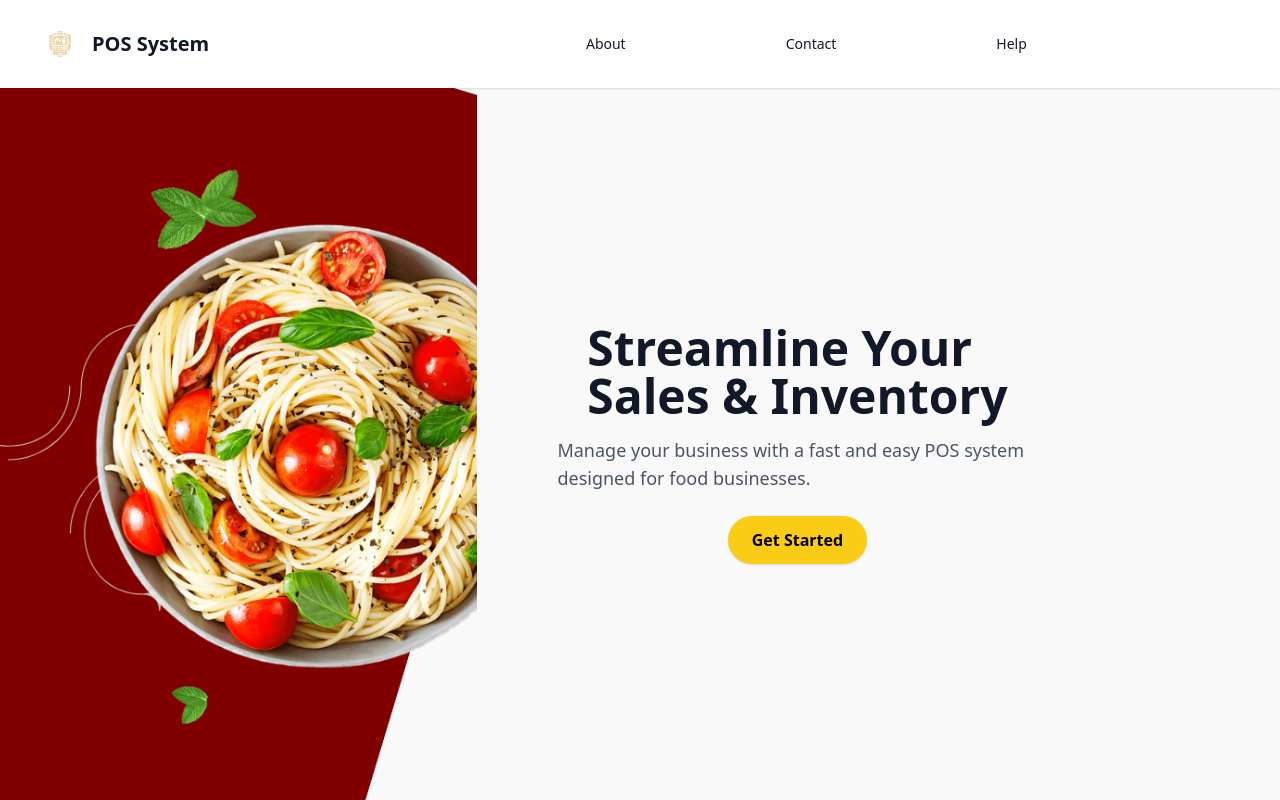
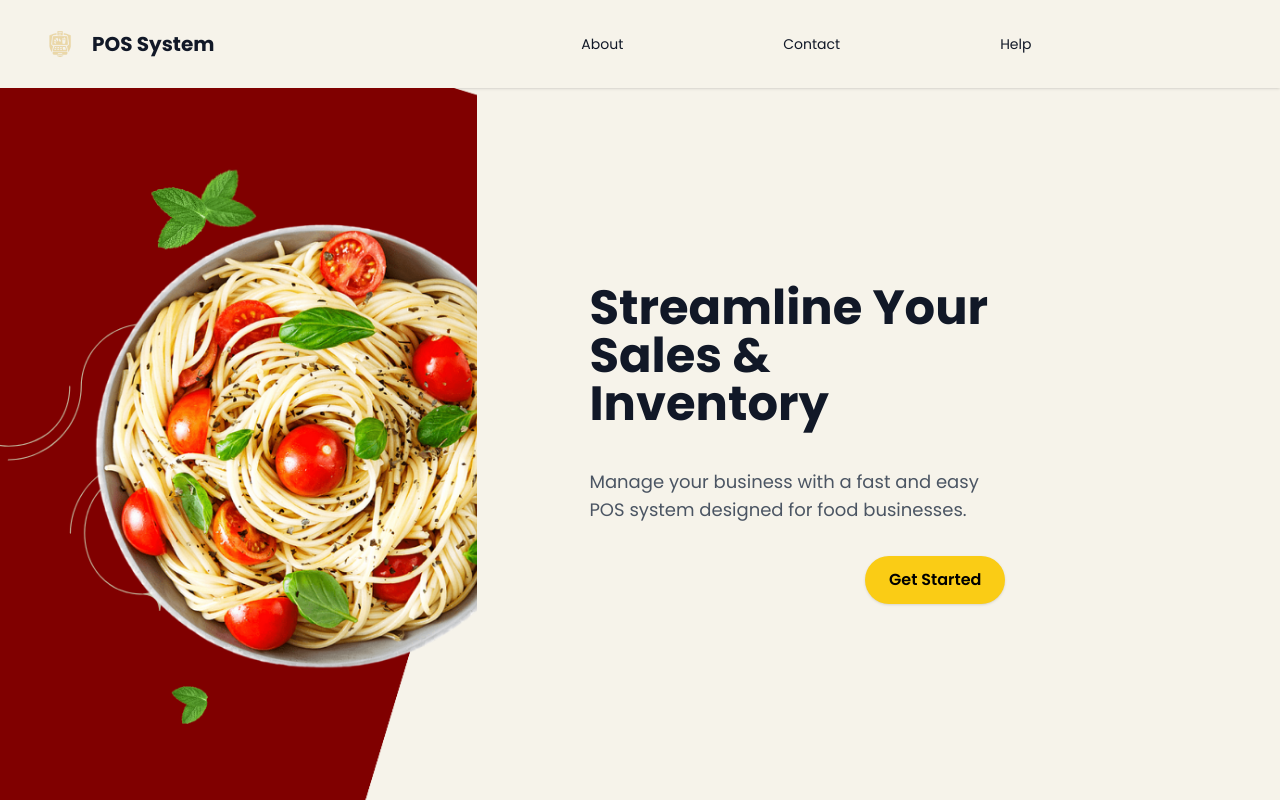
Before and after one commit to roshannlntcs/Food-and-Beverage-System, a React (Create React App) app in the folder frontend/: page / in a window 1280 px wide. Built offline with nearby package versions, Linux system fonts and the light colour scheme.

Commit message:
landing page updated

```diff
--- a/frontend/public/index.html
+++ b/frontend/public/index.html
@@ -25,6 +25,8 @@
       Learn how to configure a non-root public URL by running `npm run build`.
     -->
     <title>React App</title>
+    <link href="https://fonts.googleapis.com/css2?family=Poppins:wght@300;400;600;700&display=swap" rel="stylesheet">
+
   </head>
   <body>
     <noscript>You need to enable JavaScript to run this app.</noscript>
--- a/frontend/src/pages/LandingPage.js
+++ b/frontend/src/pages/LandingPage.js
@@ -9,9 +9,9 @@ const LandingPage = () => {
   };
 
   return (
-    <div className="min-h-screen bg-[#f9f9f9] text-gray-900 flex flex-col font-sans">
+    <div className="min-h-screen bg-[#F6F3EA] text-gray-900 flex flex-col font-sans">
       {/* Navbar */}
-      <nav className="flex items-center justify-between px-10 py-6 bg-white shadow relative">
+      <nav className="flex items-center justify-between px-10 py-6 bg-[#F6F3EA] shadow relative">
         {/* Left: Logo */}
         <div className="flex items-center">
           <img src="/logo.png" alt="Logo" className="h-10 w-10 mr-3" />
@@ -19,7 +19,7 @@ const LandingPage = () => {
         </div>
 
         {/* Right Links Container */}
-        <div className="absolute left-[63%]  transform -translate-x-1/2 flex gap-40 text-sm font-medium">
+        <div className="absolute left-[63%] transform -translate-x-1/2 flex gap-40 text-sm font-medium">
           <a href="#about" className="hover:text-yellow-600 transition">About</a>
           <a href="#contact" className="hover:text-yellow-600 transition">Contact</a>
           <a href="#help" className="hover:text-yellow-600 transition">Help</a>
@@ -41,20 +41,24 @@ const LandingPage = () => {
         </div>
 
 {/* Right Half with Content */}
-        <div className="w-full md:w-1/2 flex flex-col justify-center items-center text-center md:text-left px-8 md:px-20 py-12">
-          <h1 className="text-4xl md:text-5xl font-extrabold leading-snug mb-4">
+<div className="w-full md:w-1/2 flex flex-col justify-center items-start text-left px-10 md:px-28 py-16">
+  <h1 className="text-4xl md:text-5xl font-extrabold leading-snug mb-10">
     Streamline Your <br /> Sales & Inventory
   </h1>
-          <p className="text-gray-600 text-base md:text-lg mb-6">
+  <p className="text-gray-600 text-base md:text-lg mb-8">
     Manage your business with a fast and easy POS system designed for food businesses.
   </p>
+  <div className="w-full flex justify-end">
     <button
       onClick={handleGetStarted}
-            className="bg-yellow-400 hover:bg-yellow-500 text-black font-semibold py-3 px-6 rounded-full shadow transition-all"
+      className="bg-yellow-400 hover:bg-yellow-500 text-black font-semibold py-3 px-6 rounded-full shadow transition-all transform hover:scale-105"
     >
       Get Started
     </button>
   </div>
+</div>
+
+
       </div>
     </div>
   );
--- a/frontend/tailwind.config.js
+++ b/frontend/tailwind.config.js
@@ -2,7 +2,12 @@
 module.exports = {
   content: ["./src/**/*.{js,jsx,ts,tsx}"],
   theme: {
-    extend: {},
+    extend: {
+         fontFamily: {
+        sans: ['Poppins', 'sans-serif'],
+
+      },
+    },
   },
   plugins: [],
 }
```
Lines whose indentation alone changed are shown as unchanged.
